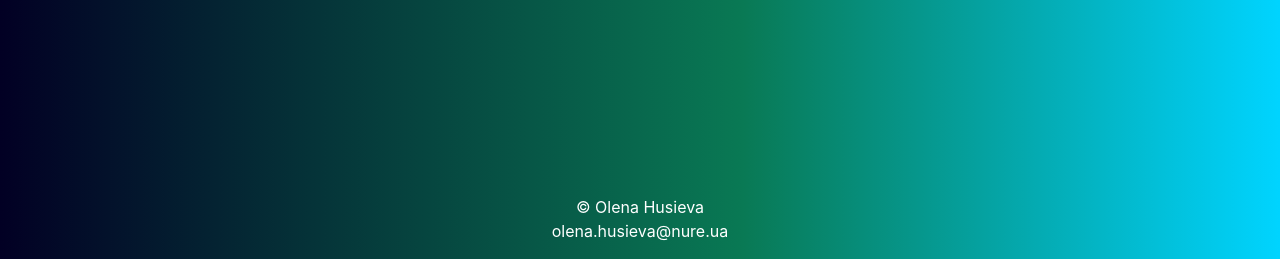
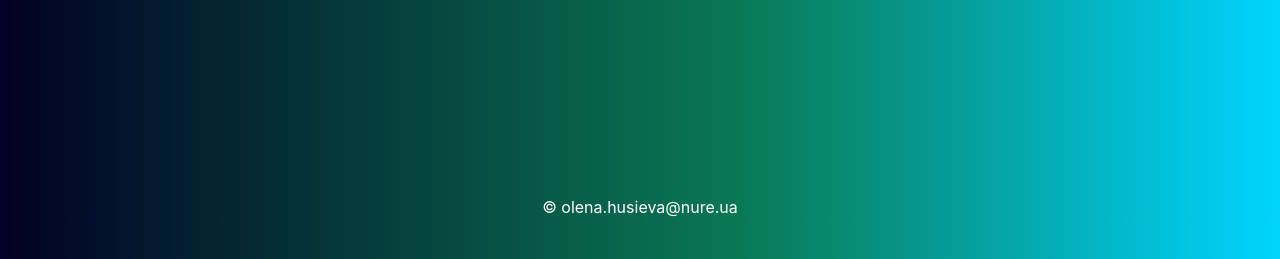
Before and after one commit to AlyonaGuseva1/djangogirls, a Django app: page /post/new/ in a window 1280 px wide. Shown: the part 541-800 px from the top of the page. Run offline with Django 3.2, Linux system fonts and the light colour scheme; some libraries are stand-ins or nearby versions.

Commit message:
ten commit

```diff
--- a/blog/templates/blog/base.html
+++ b/blog/templates/blog/base.html
@@ -54,8 +54,6 @@
         <div class="container">
             <!-- Copyright -->
             <div class="footer-copyright text-center py-3">©
-                <a href="https://www.instagram.com/allllllyona/" target="_blank" class="footer-link">Olena
-                    Husieva</a><Br>
                 <a href="mailto:olena.husieva@nure.ua" class="footer-link">olena.husieva@nure.ua</a>
             </div>
             <!-- Copyright -->
```
